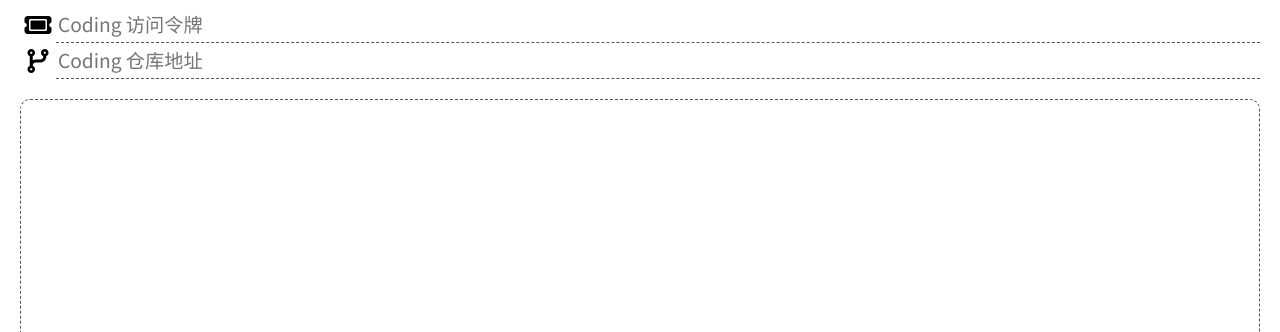
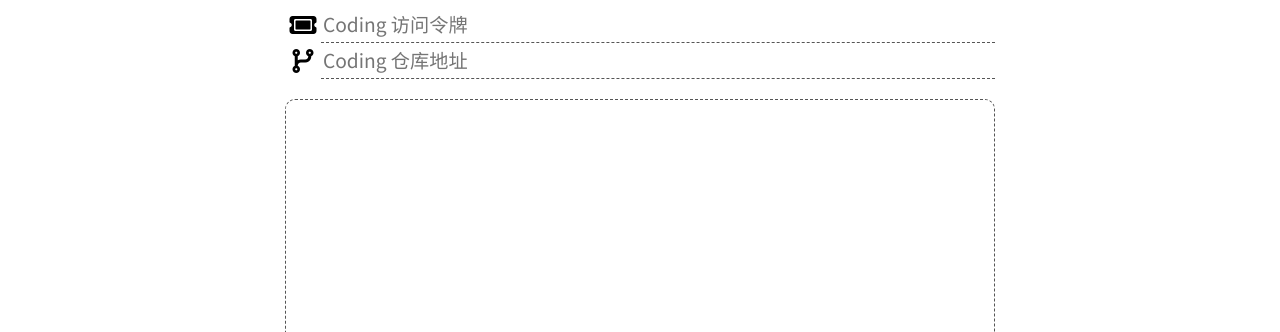
Before and after one commit to imlinhanchao/coding-picbed-api, a website: page upload.html in a window 1280 px wide. Shown: the part 102-434 px from the top of the page. Drawn offline with nearby package versions, Linux system fonts and the light colour scheme; some packages are replaced by stand-ins of ours; a script that the page names is missing.

Commit message:
更新样式

```diff
--- a/upload.html
+++ b/upload.html
@@ -16,7 +16,8 @@
             font-family: "Noto Sans SC", PingFang SC,Helvetica Neue,Hiragino Sans GB,Segoe UI,Microsoft YaHei,微软雅黑,sans-serif;
         }
         body {
-            margin: 0;
+            margin: auto;
+            max-width: 750px;
         }
         #app {
             display: flex;
```
